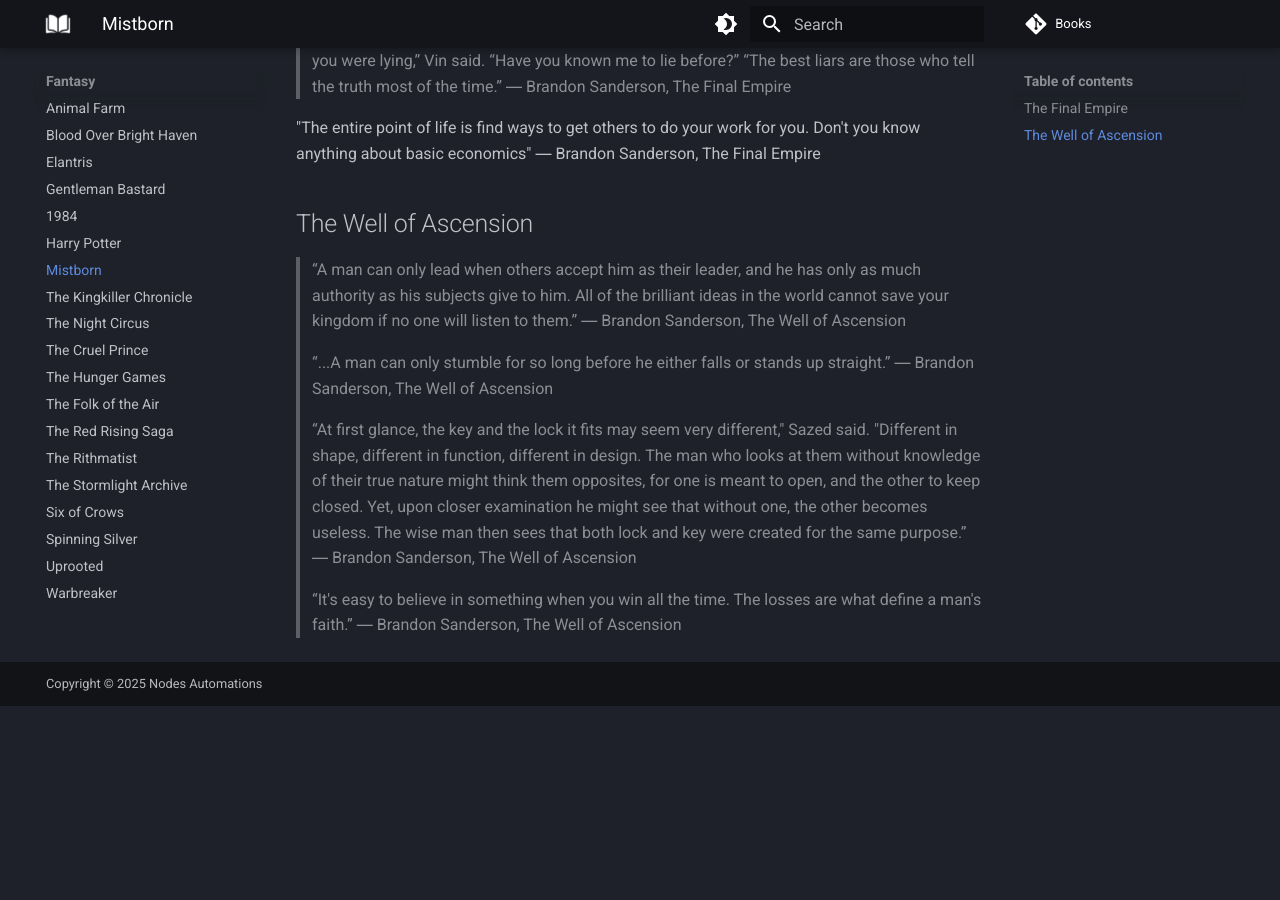
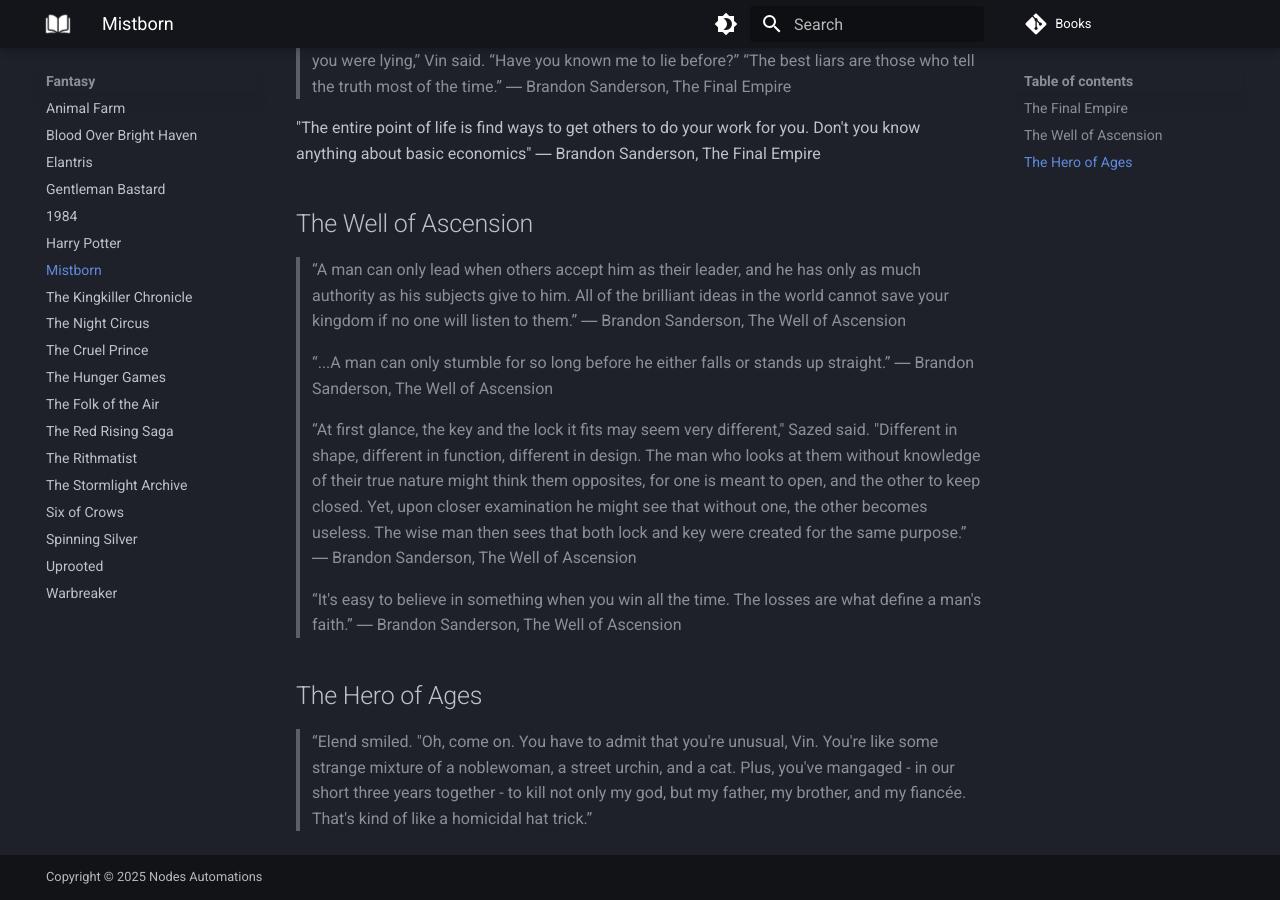
Before and after one commit to vivekkpatel/Books, an MkDocs documentation site: the page built from docs/Fantasy/Mistborn.md, in a window 1280 px wide and 900 px high, scrolled down 653 px. Built offline with MkDocs 1.6.1 and Material for MkDocs 9.7.7, drawn with Linux system fonts in a browser that asks for light colours; comment, search, counter and statistics services are not loaded; before the commit the page ends 1359 px from its top, so only the background shows below that.

Commit message:
Add quotes and excerpts from "The Hero of Ages" by Brandon Sanderson

```diff
--- a/docs/Fantasy/Mistborn.md
+++ b/docs/Fantasy/Mistborn.md
@@ -43,3 +43,8 @@
 > “It's easy to believe in something when you win all the time. The losses are what define a man's faith.”
 ― Brandon Sanderson, The Well of Ascension
 >
+
+## The Hero of Ages
+
+> “Elend smiled. "Oh, come on. You have to admit that you're unusual, Vin. You're like some strange mixture of a noblewoman, a street urchin, and a cat. Plus, you've mangaged - in our short three years together - to kill not only my god, but my father, my brother, and my fiancée. That's kind of like a homicidal hat trick.”
+>
```
